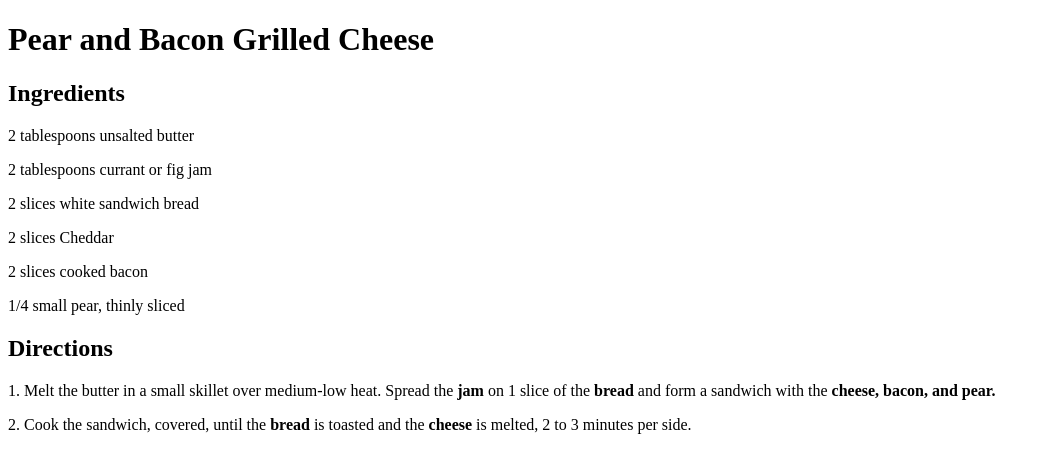
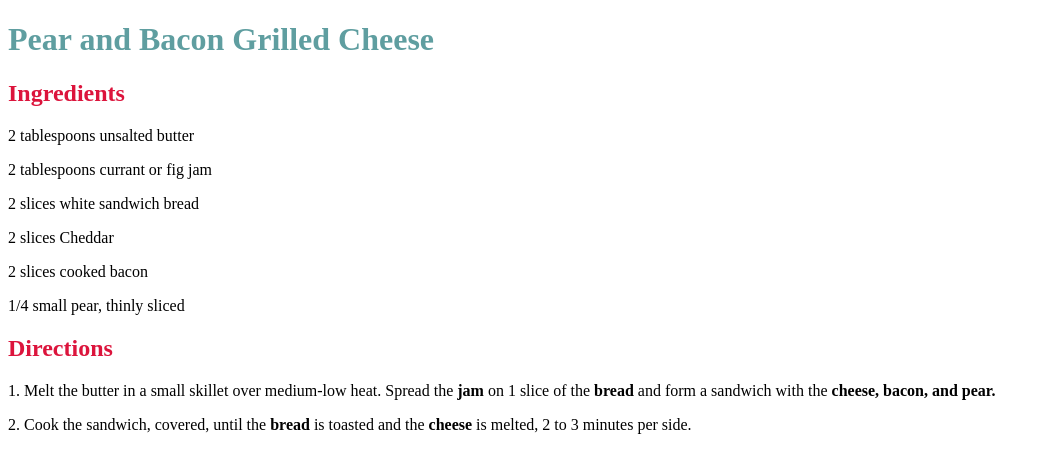
Before and after one commit to Rich-McGrath/Pear-and-Bacon-Grilled-Cheese, a plain HTML site: page index.html in a window 1280 px wide. Shown: the whole page, without its empty margins (0-1050 px from the left). Drawn offline with Linux system fonts and the light colour scheme.

Commit message:
Step 5 + 6 complete

```diff
--- a/index.html
+++ b/index.html
@@ -3,6 +3,14 @@
     <title>Grilled Cheese Recipes</title>
   </head>
   <body>
+    <style>
+    h1 {
+      color: cadetblue;
+    }
+    h2 {
+      color: crimson
+    }
+    </style>
     <h1>Pear and Bacon Grilled Cheese</h1>
     <h2>Ingredients</h2>
     <p>2 tablespoons unsalted butter</p>
```
